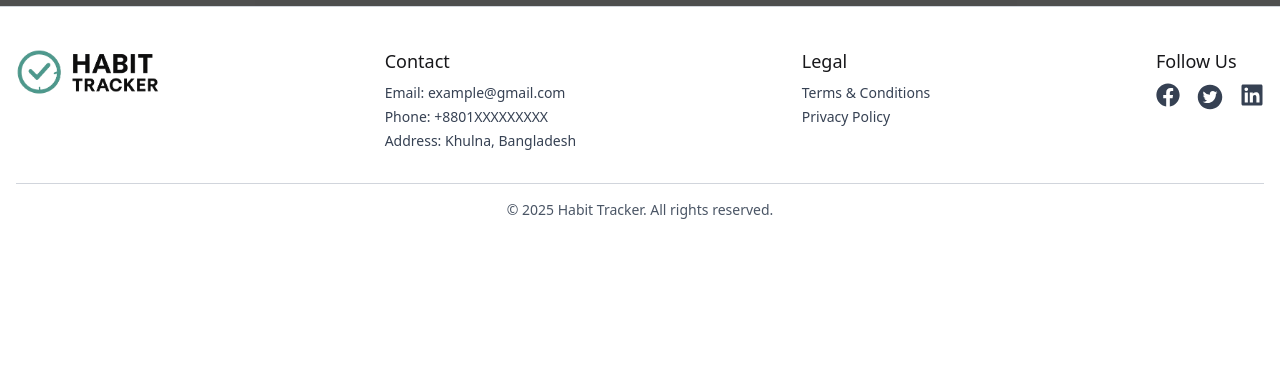
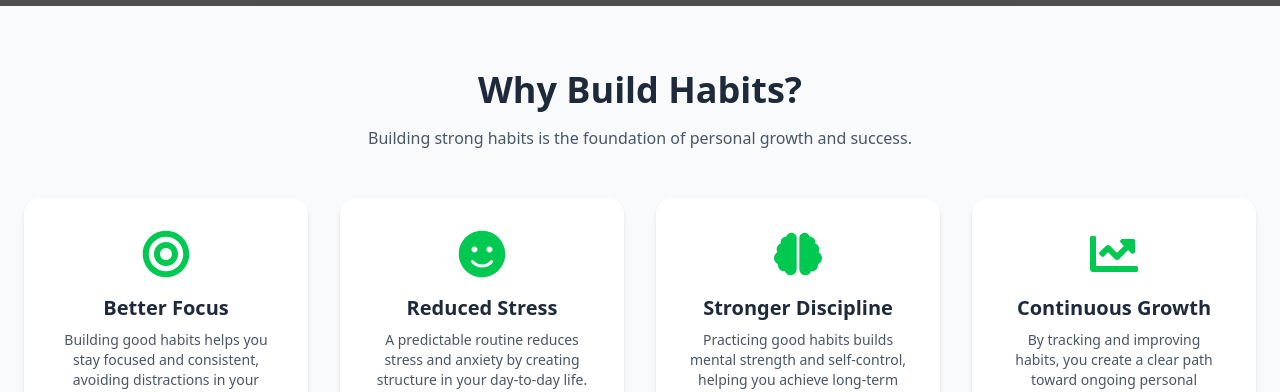
Before and after one commit to mdrobiulislam1479/habit-tracker-client, a React (Vite) app: page / in a window 1280 px wide. Shown: the part 559-951 px from the top of the page. Before the commit the page ends 819 px from the top, so only its background shows below. Built offline with nearby package versions, Linux system fonts and the light colour scheme; grey boxes are pictures that could not be loaded.

Commit message:
added WhyBuildHabit section

```diff
--- /dev/null
+++ b/src/Components/HomeComponents/WhyBuildHabits.jsx
@@ -0,0 +1,62 @@
+import { FaBullseye, FaSmile, FaBrain, FaChartLine } from "react-icons/fa";
+
+const WhyBuildHabits = () => {
+  const benefits = [
+    {
+      icon: <FaBullseye className="text-green-500 text-5xl mb-4" />,
+      title: "Better Focus",
+      description:
+        "Building good habits helps you stay focused and consistent, avoiding distractions in your daily routine.",
+    },
+    {
+      icon: <FaSmile className="text-green-500 text-5xl mb-4" />,
+      title: "Reduced Stress",
+      description:
+        "A predictable routine reduces stress and anxiety by creating structure in your day-to-day life.",
+    },
+    {
+      icon: <FaBrain className="text-green-500 text-5xl mb-4" />,
+      title: "Stronger Discipline",
+      description:
+        "Practicing good habits builds mental strength and self-control, helping you achieve long-term success.",
+    },
+    {
+      icon: <FaChartLine className="text-green-500 text-5xl mb-4" />,
+      title: "Continuous Growth",
+      description:
+        "By tracking and improving habits, you create a clear path toward ongoing personal development.",
+    },
+  ];
+
+  return (
+    <section className="py-16 bg-gray-50" id="why-build-habits">
+      <div className="max-w-7xl mx-auto px-6 text-center">
+        <h2 className="text-3xl md:text-4xl font-bold text-gray-800 mb-4">
+          Why Build Habits?
+        </h2>
+        <p className="text-gray-600 mb-12 max-w-2xl mx-auto">
+          Building strong habits is the foundation of personal growth and
+          success.
+        </p>
+        <div className="grid sm:grid-cols-2 lg:grid-cols-4 gap-8">
+          {benefits.map((benefit, index) => (
+            <div
+              key={index}
+              className="bg-white p-8 rounded-2xl shadow-md hover:shadow-lg hover:-translate-y-1 transition-transform"
+            >
+              <div className="flex flex-col items-center">
+                {benefit.icon}
+                <h3 className="text-xl font-semibold text-gray-800 mb-2">
+                  {benefit.title}
+                </h3>
+                <p className="text-gray-600 text-sm">{benefit.description}</p>
+              </div>
+            </div>
+          ))}
+        </div>
+      </div>
+    </section>
+  );
+};
+
+export default WhyBuildHabits;
--- a/src/Pages/Home.jsx
+++ b/src/Pages/Home.jsx
@@ -1,10 +1,11 @@
-import React from "react";
 import BannerSlider from "../Components/HomeComponents/BannerSlider";
+import WhyBuildHabits from "../Components/HomeComponents/WhyBuildHabits";
 
 const Home = () => {
   return (
     <div>
       <BannerSlider />
+      <WhyBuildHabits />
     </div>
   );
 };
```
